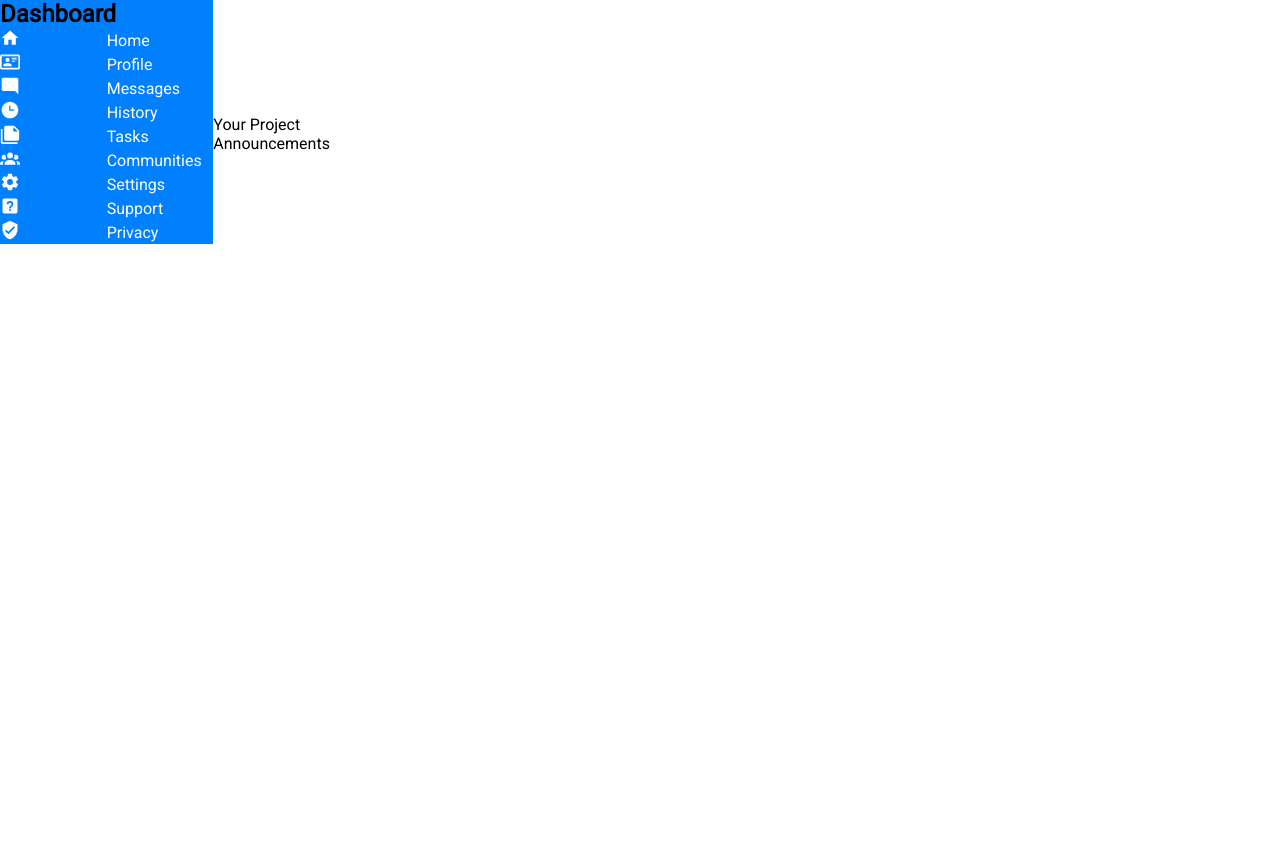
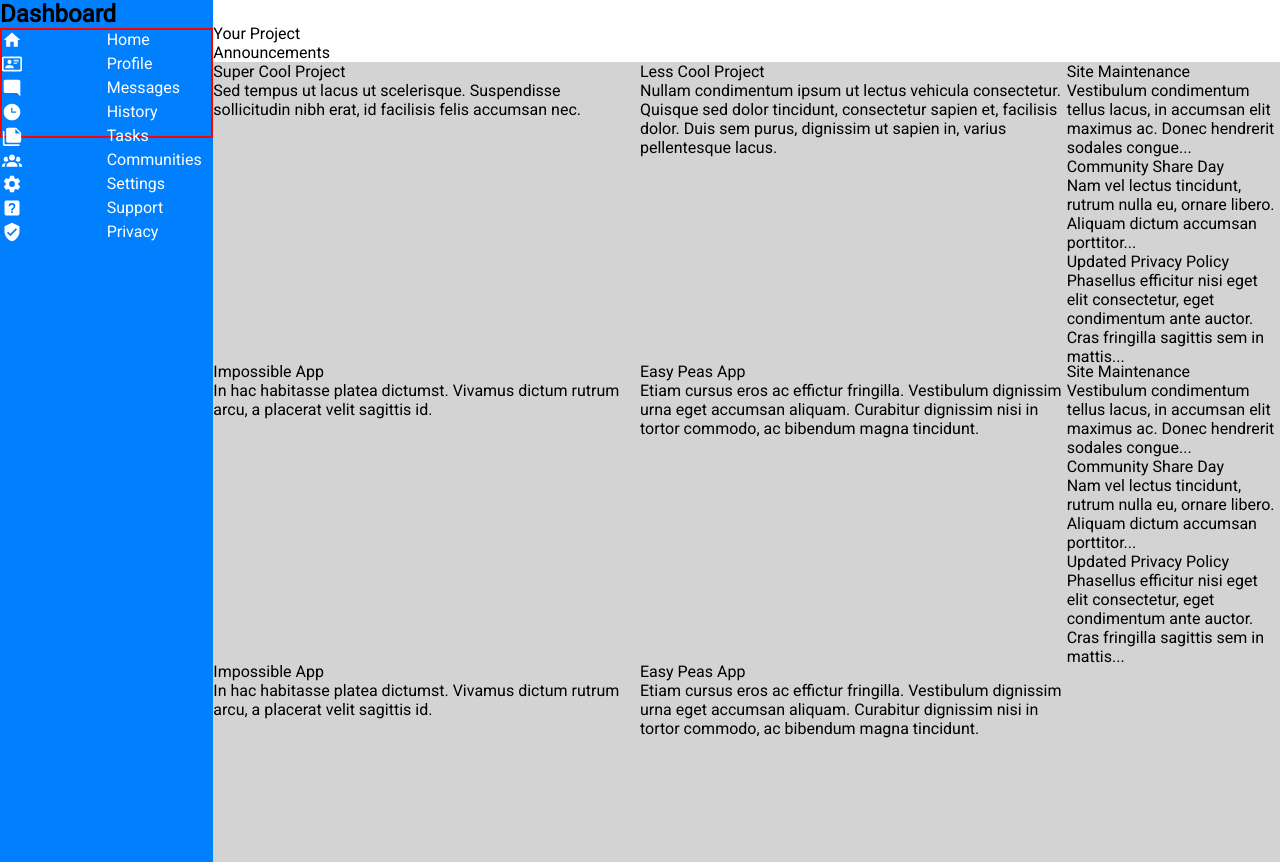
Before and after one commit to bamboratimo/admin-dashboard, a plain HTML site: page index.html in a window 1280 px wide. Before the commit the page ends 800 px from the top, so only its background shows below. Drawn offline with Linux system fonts and the light colour scheme.

Commit message:
add articles to general layout

```diff
--- a/index.html
+++ b/index.html
@@ -46,6 +46,48 @@
                     <li>Announcements</li>
                 </ul>
             </div>
+            <div class="article">
+                <div class="card">
+                    <p>Super Cool Project</p>
+                    <p>Sed tempus ut lacus ut scelerisque. Suspendisse sollicitudin nibh erat, id facilisis felis accumsan nec.</p>
+                </div>
+                <div class="card">
+                    <p>Less Cool Project</p>
+                    <p>Nullam condimentum ipsum ut lectus vehicula consectetur. Quisque sed dolor tincidunt, consectetur sapien et, facilisis dolor. Duis sem purus, dignissim ut sapien in, varius pellentesque lacus.</p>
+                </div>
+                <div class="side-card">
+                    <p>Site Maintenance</p>
+                    <p>Vestibulum condimentum tellus lacus, in accumsan elit maximus ac. Donec hendrerit sodales congue...</p>
+                    <p>Community Share Day</p>
+                    <p>Nam vel lectus tincidunt, rutrum nulla eu, ornare libero. Aliquam dictum accumsan porttitor...</p>
+                    <p>Updated Privacy Policy</p>
+                    <p>Phasellus efficitur nisi eget elit consectetur, eget condimentum ante auctor. Cras fringilla sagittis sem in mattis...</p>
+                </div>
+                <div class="card">
+                    <p>Impossible App</p>
+                    <p>In hac habitasse platea dictumst. Vivamus dictum rutrum arcu, a placerat velit sagittis id.</p>
+                </div>
+                <div class="card">
+                    <p>Easy Peas App</p>
+                    <p>Etiam cursus eros ac effictur fringilla. Vestibulum dignissim urna eget accumsan aliquam. Curabitur dignissim nisi in tortor commodo, ac bibendum magna tincidunt.</p>
+                </div>
+                <div class="side-card">
+                    <p>Site Maintenance</p>
+                    <p>Vestibulum condimentum tellus lacus, in accumsan elit maximus ac. Donec hendrerit sodales congue...</p>
+                    <p>Community Share Day</p>
+                    <p>Nam vel lectus tincidunt, rutrum nulla eu, ornare libero. Aliquam dictum accumsan porttitor...</p>
+                    <p>Updated Privacy Policy</p>
+                    <p>Phasellus efficitur nisi eget elit consectetur, eget condimentum ante auctor. Cras fringilla sagittis sem in mattis...</p>
+                </div>
+                <div class="card">
+                    <p>Impossible App</p>
+                    <p>In hac habitasse platea dictumst. Vivamus dictum rutrum arcu, a placerat velit sagittis id.</p>
+                </div>
+                <div class="card">
+                    <p>Easy Peas App</p>
+                    <p>Etiam cursus eros ac effictur fringilla. Vestibulum dignissim urna eget accumsan aliquam. Curabitur dignissim nisi in tortor commodo, ac bibendum magna tincidunt.</p>
+                </div>
+            </div>
         </div>
     </div>
 </body>
--- a/styles.css
+++ b/styles.css
@@ -15,15 +15,16 @@
     background-color: #007FFF;
     grid-column: 1 / 2;
     grid-row: 1 / 3;
+    align-content: start;
 }
 
 .side-menu {
     display: grid;
     grid-template-columns: 1fr 1fr;
-    align-items: center;
     justify-items: start;
     color: white;
     height: 50%;
+    border: 2px solid red;
 }
 
 svg {
@@ -34,3 +35,19 @@ svg {
 ul {
     list-style-type: none;
 }
+
+.article {
+    display: grid;
+    grid-template-columns: 2fr 2fr 1fr;
+    grid-column: 2 / 3;
+    grid-row: 2 / 3;
+    background-color: lightgray;
+}
+
+.card {
+    height: 200px;
+}
+
+.side-card {
+    height: 300px;
+}
```
